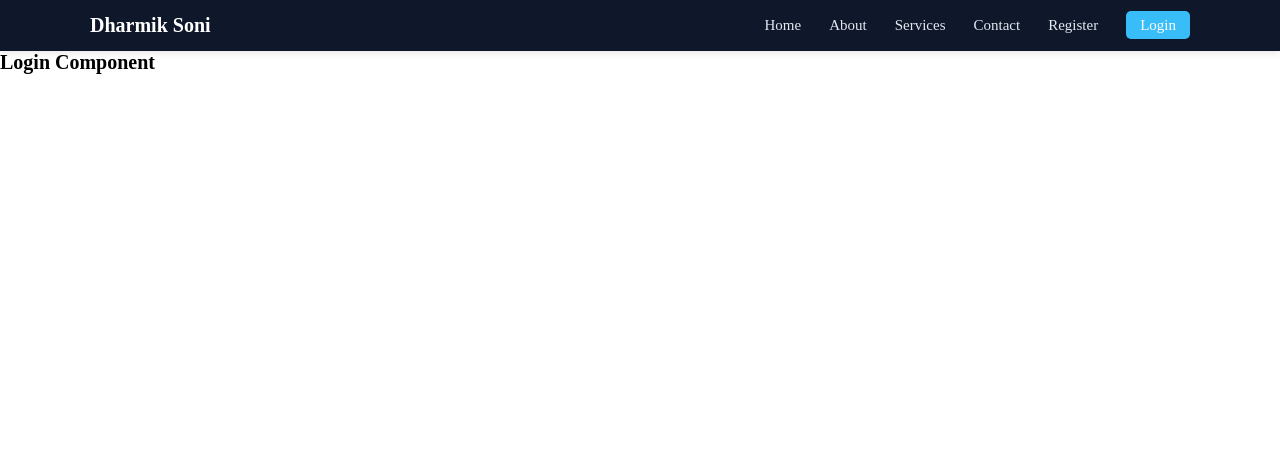
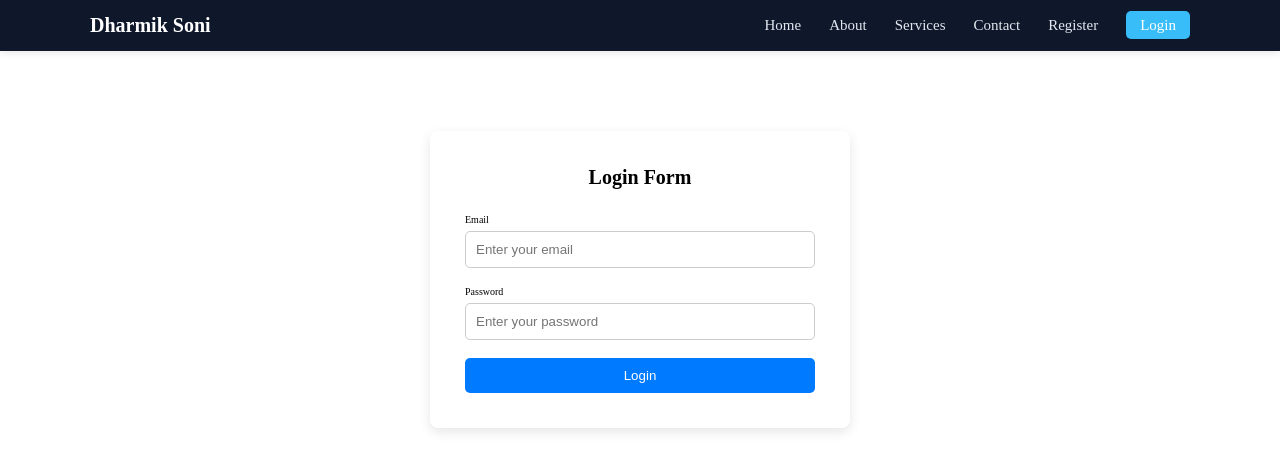
Before and after one commit to dharmiksoni15/Mern_stack_Project, a React (Vite) app in the folder client/: page /login in a window 1280 px wide. Shown: the top 470 px of the page. Built offline with nearby package versions, Linux system fonts and the light colour scheme.

Commit message:
Add login page with UI styling and state management

```diff
--- /dev/null
+++ b/client/src/pages/Login.css
@@ -0,0 +1,49 @@
+.login-container {
+  width: 100%;
+  max-width: 420px;
+  margin: 80px auto;
+  padding: 35px;
+  background: white;
+  border-radius: 8px;
+  box-shadow: 0 4px 12px rgba(0,0,0,0.1);
+}
+
+.login-container h1 {
+  text-align: center;
+  margin-bottom: 25px;
+}
+
+.login-container form {
+  display: flex;
+  flex-direction: column;
+}
+
+.login-container label {
+  margin-bottom: 6px;
+  font-weight: 500;
+}
+
+.login-container input {
+  padding: 10px;
+  margin-bottom: 18px;
+  border: 1px solid #ccc;
+  border-radius: 5px;
+}
+
+.login-container input:focus {
+  outline: none;
+  border-color: #007bff;
+}
+
+.login-container button {
+  padding: 10px;
+  border: none;
+  border-radius: 5px;
+  background: #007bff;
+  color: white;
+  cursor: pointer;
+}
+
+.login-container button:hover {
+  background: #0056b3;
+}
--- a/client/src/pages/Login.jsx
+++ b/client/src/pages/Login.jsx
@@ -1,10 +1,60 @@
-import React from "react";
+import { useState } from "react";
+import "./Login.css";
 
 const Login = () => {
+
+  const [user, setUser] = useState({
+    email: "",
+    password: "",
+  });
+
+  const handleInput = (e) => {
+    let name = e.target.name;
+    let value = e.target.value;
+
+    setUser({
+      ...user,
+      [name]: value,
+    });
+  };
+
+  const handleSubmit = (e) => {
+    e.preventDefault();
+    console.log(user);
+  };
+
   return (
-    <div>
-      <h1>Login Component</h1>
-    </div>
+    <>
+      <div className="login-container">
+
+        <h1>Login Form</h1>
+
+        <form onSubmit={handleSubmit}>
+
+          <label>Email</label>
+          <input
+            type="email"
+            name="email"
+            placeholder="Enter your email"
+            value={user.email}
+            onChange={handleInput}
+          />
+
+          <label>Password</label>
+          <input
+            type="password"
+            name="password"
+            placeholder="Enter your password"
+            value={user.password}
+            onChange={handleInput}
+          />
+
+          <button type="submit">Login</button>
+
+        </form>
+
+      </div>
+    </>
   );
 };
 
```
